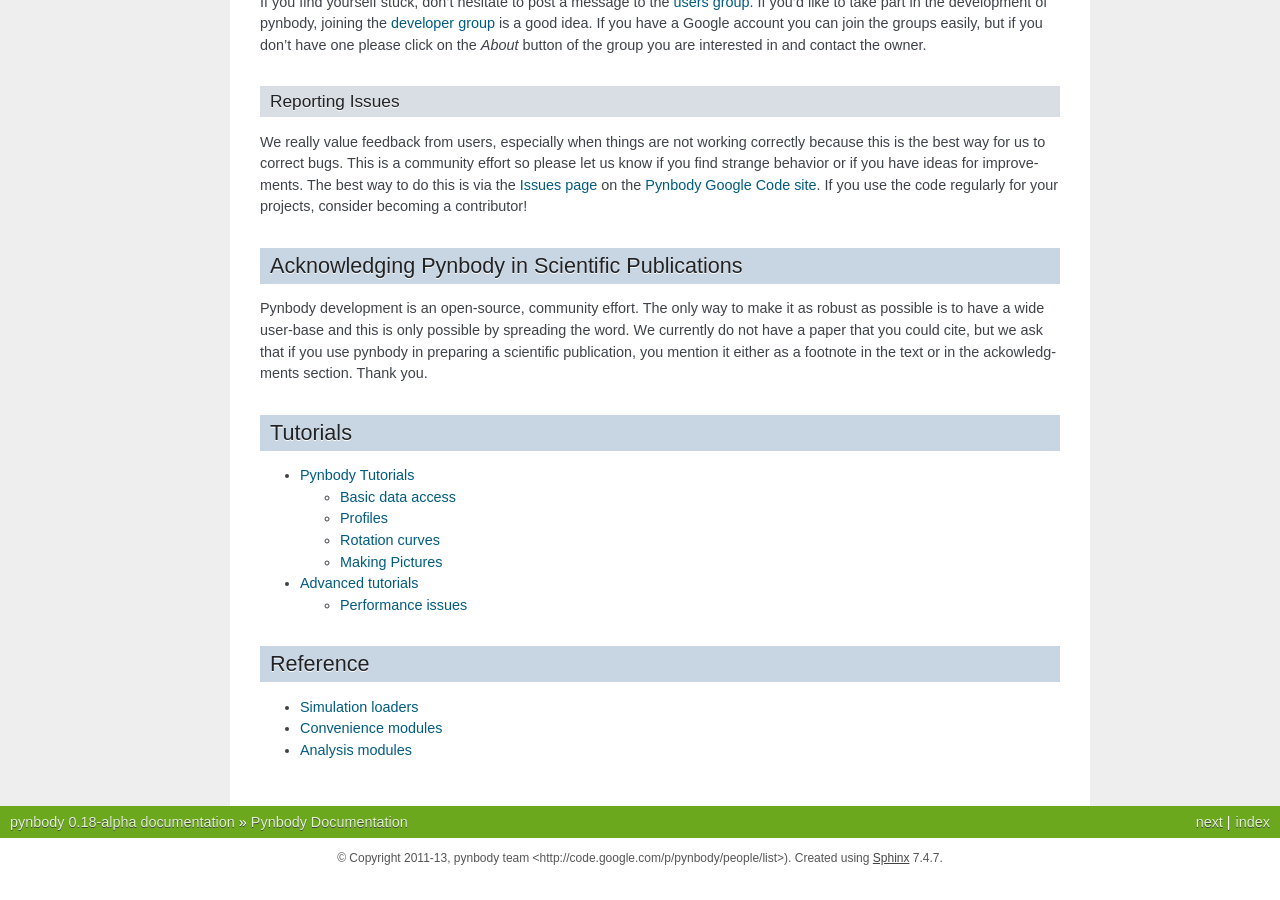
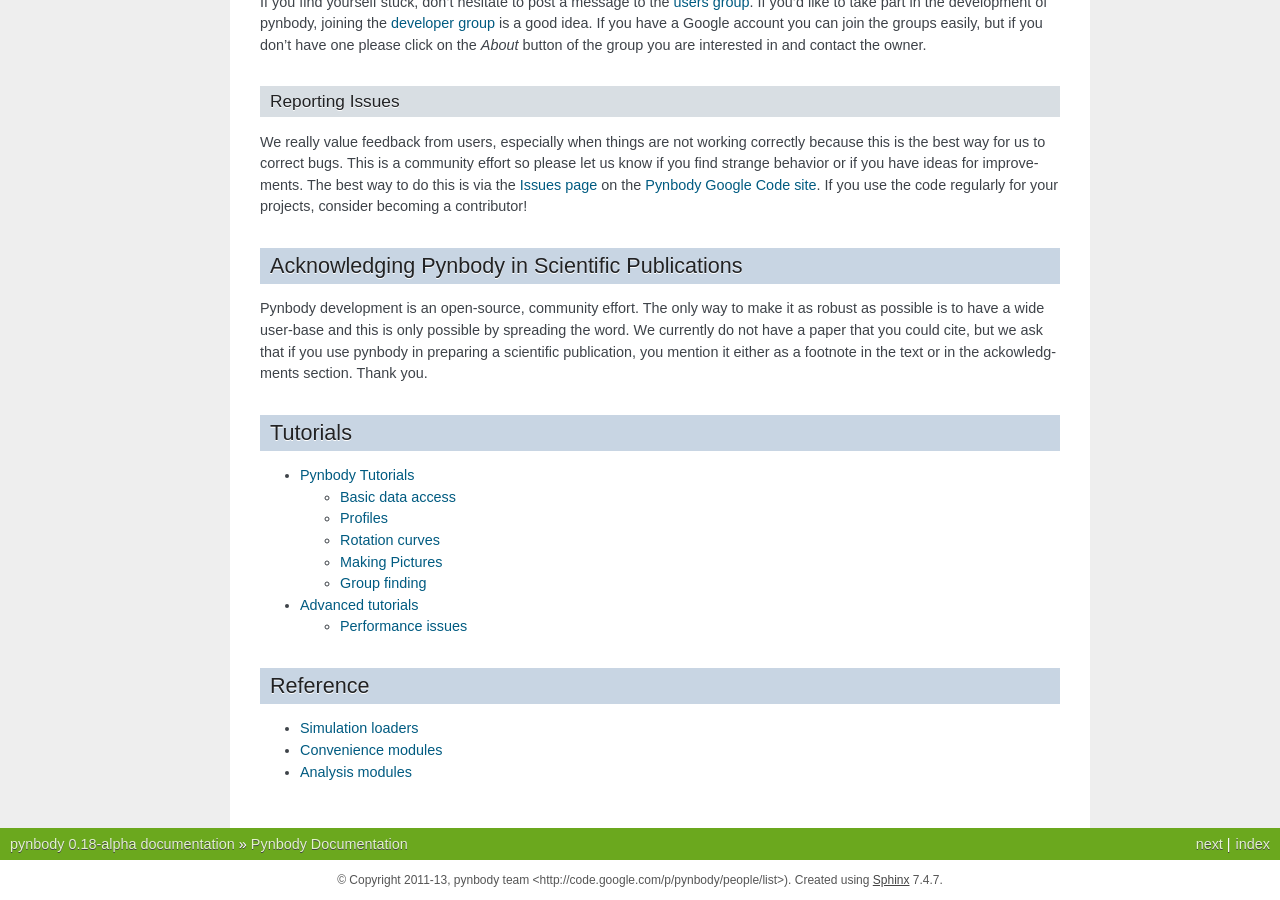
Before and after one commit to pynbody/pynbody, a Sphinx documentation site: the page built from docs/index.rst, in a window 1280 px wide and 900 px high, scrolled down 659 px. Built offline with Sphinx 7.4.7, drawn with Linux system fonts in a browser that asks for light colours; formulas are drawn with MathJax 3; pages that are not in the unit, such as notebooks, are missing from menus; before the commit the page ends 1537 px from its top, so only the background shows below that.

Commit message:
added halos to tutorials

```diff
--- a/docs/tutorials/tutorials.rst
+++ b/docs/tutorials/tutorials.rst
@@ -19,7 +19,7 @@
    Profiles <profile>
    Rotation curves <rotation_curve>
    Making Pictures <pictures>
-
+   Group finding <halos>
 
 Advanced tutorials
 ===============
```
